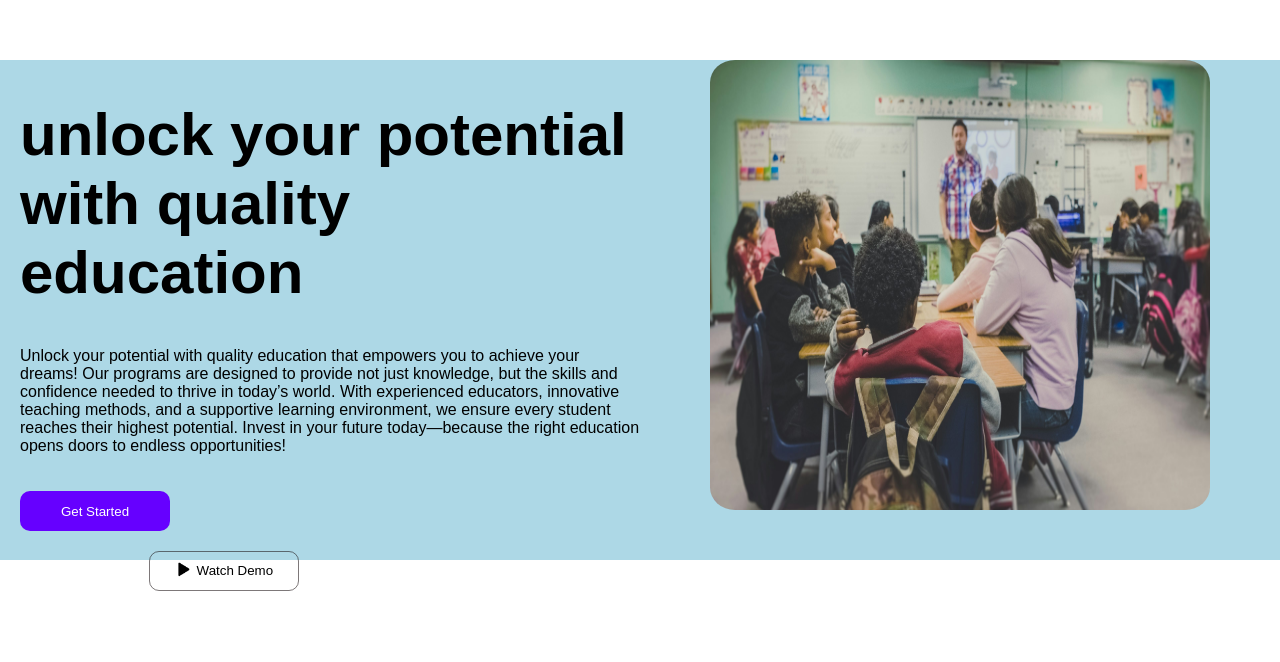
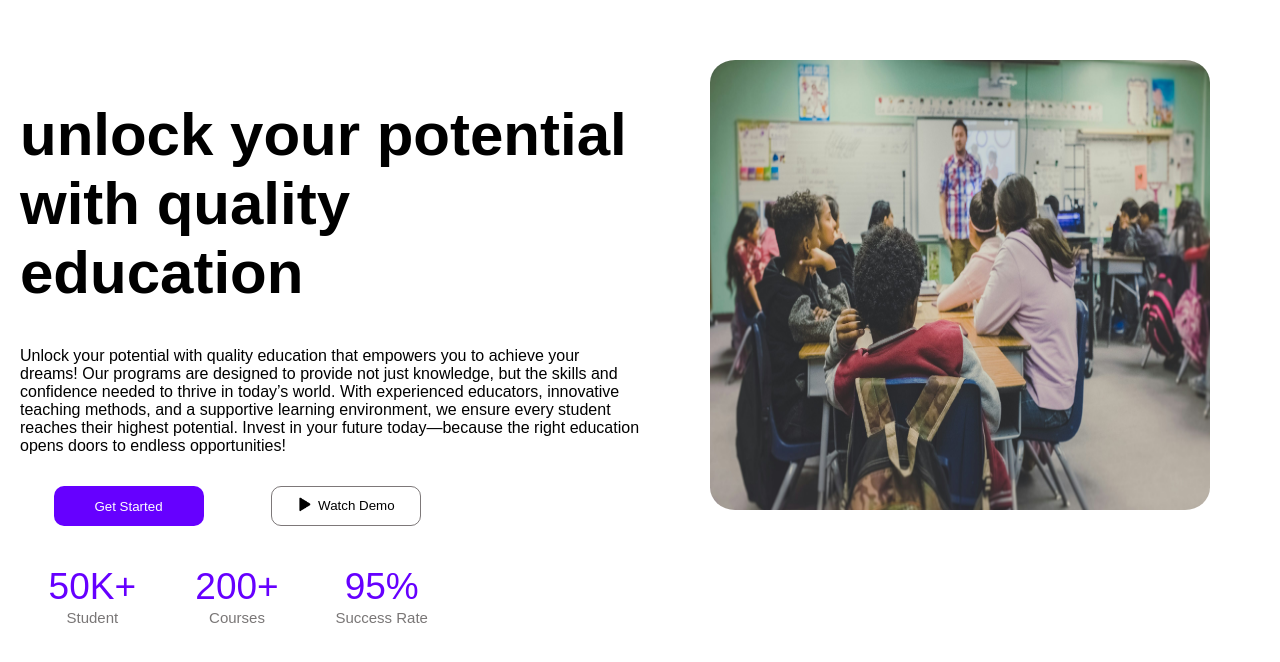
Before and after one commit to rx249/tamrin-3, a plain HTML site: page index.html in a window 1280 px wide. Drawn offline with Linux system fonts and the light colour scheme.

Commit message:
complete

```diff
--- a/index.html
+++ b/index.html
@@ -8,6 +8,8 @@
             <h1>unlock your potential with quality education</h1>
             <p>Unlock your potential with quality education that empowers you to achieve your dreams! Our programs are designed to provide not just knowledge, but the skills and confidence needed to thrive in today’s world. With experienced educators, innovative teaching methods, and a supportive learning environment, we ensure every student reaches their highest potential. Invest in your future today—because the right education opens doors to endless opportunities!
             </p>
+
+            <div class="b_con">
                 <div class="div_b1">
                     <button class="b1">Get Started</button>
                 </div>
@@ -18,6 +20,26 @@
                     </button>
                 </div>
             </div>
+
+
+            <div class="container">
+                <div class="box">
+                    <p class="number">50K+</p>
+                    <p class="number_text">Student</p>
+                </div>
+                <div class="box">
+                    <p class="number">200+</p>
+                    <p class="number_text">Courses</p>
+                </div>
+                <div class="box">
+                    <p class="number">95%</p>
+                    <p class="number_text">Success Rate</p>
+                </div>
+            </div>
+
+
+
+        </div>
         <div class="image">
             <img class="img" src="classroom.jfif">
         </div>
--- a/style.css
+++ b/style.css
@@ -4,7 +4,6 @@ body{
 }
 .header{
     width: calc(50% - 20px);
-    background-color: lightblue;
     height: 500px;
     margin-top: 60px;
     padding-left: 20px;
@@ -17,7 +16,6 @@ body{
 .image{
     width: 50%;
     float: right;
-    background-color: lightblue;
     height: 300px;
     text-align: center;
     margin-top: 60px;
@@ -29,12 +27,29 @@ body{
     width: 500px;
     height: 450px;
 }
+
+.b_con{
+    display: flex;                  /* enable flex layout */
+    justify-content: space-between; /* equal space between items */
+    align-items: center;            /* vertically center if needed */
+    width: 70%;
+    height: 70px;
+
+}
+
 .div_b1{
     width: 150px;
     float: left ;
     margin-top: 20px;
     height: 40px;
     text-align: center;
+
+
+    text-align: center;
+    flex: 1;                        /* make all boxes same width */
+    margin: 0 10px;                     /* optional spacing between boxes */
+
+
 }
 
 .div_b2{
@@ -44,6 +59,11 @@ body{
     margin-top: 20px;
     height: 40px;
     text-align: center;
+
+
+    text-align: center;
+    flex: 1;                        /* make all boxes same width */
+    margin: 0 10px;
 }
 
 .b1{
@@ -96,3 +116,35 @@ body{
     align-items:center;
     color: #000000;
 }
+
+
+.container{
+  display: flex;                  /* enable flex layout */
+  justify-content: space-between; /* equal space between items */
+  align-items: center;            /* vertically center if needed */
+  width: 70%;
+  height: 100px;
+}
+
+.box {
+
+    text-align: center;
+    flex: 1;                        /* make all boxes same width */
+    margin: 0 10px;                     /* optional spacing between boxes */
+    margin-top: 20px;
+    height: 70px;
+  }
+
+  .number{
+    color: rgb(102, 0, 255);
+    font-size: 37px;
+    margin-top: 0px;
+    margin-bottom: 0px;
+  }
+
+  .number_text{
+    margin-top: 1px;
+    font-size: 15px;
+    color: rgba(48, 43, 43, 0.648);
+
+  }
```
Lines whose indentation alone changed are shown as unchanged.
